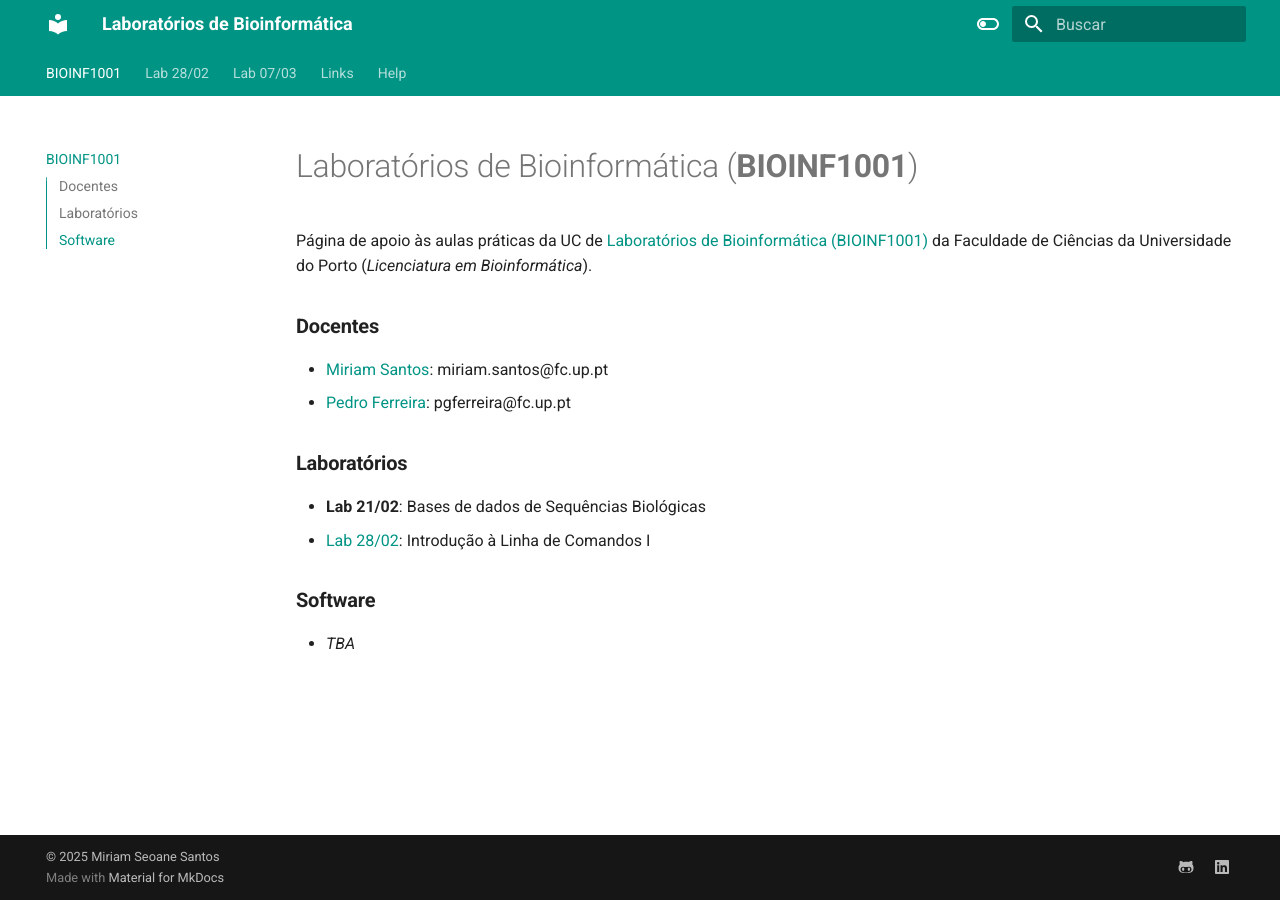
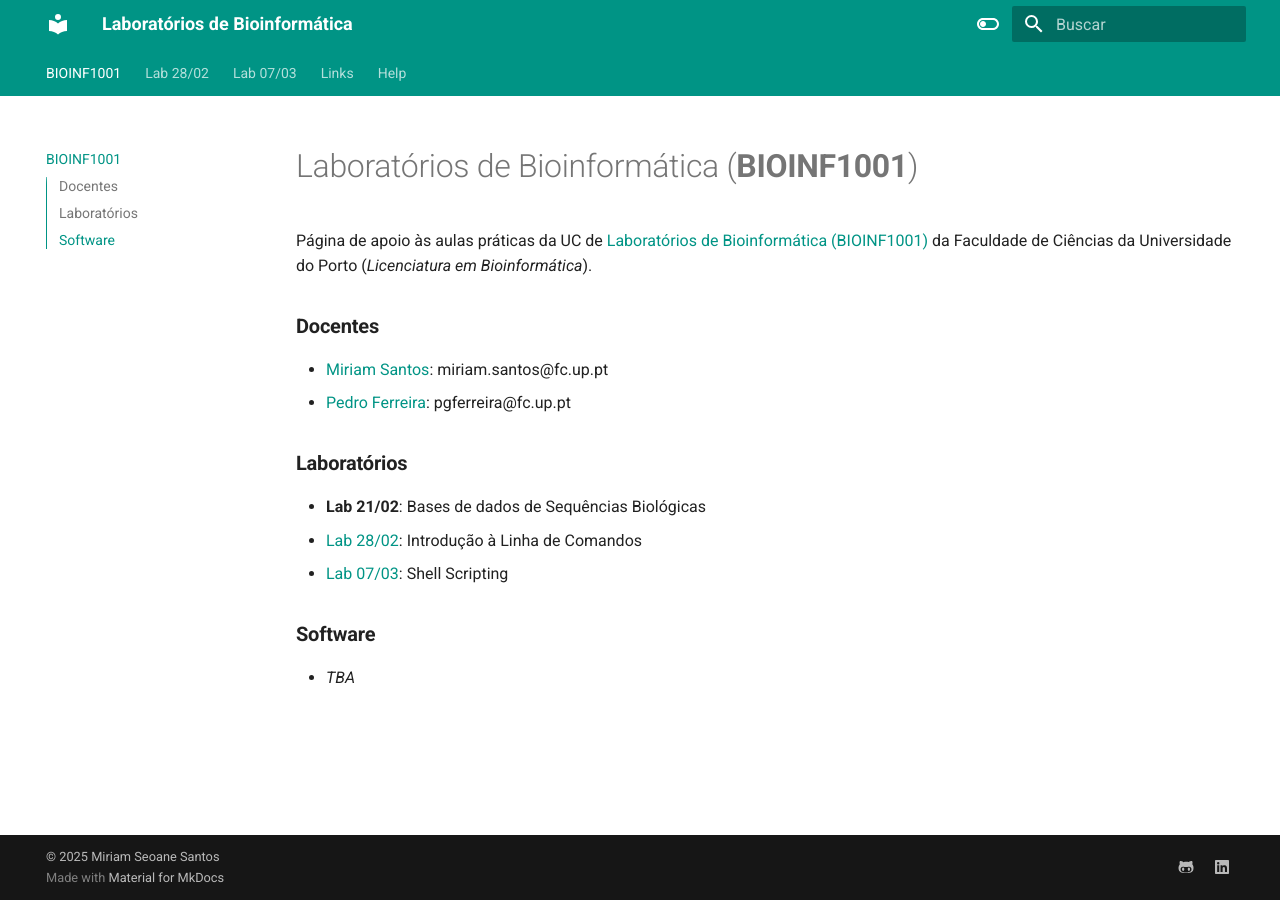
Before and after one commit to miriamspsantos/bioinf-labs, an MkDocs documentation site: the page built from docs/index.md, in a window 1280 px wide. Built offline with MkDocs 1.6.1 and Material for MkDocs 9.7.7, drawn with Linux system fonts in a browser that asks for light colours.

Commit message:
docs: update index.md

```diff
--- a/docs/index.md
+++ b/docs/index.md
@@ -10,7 +10,8 @@ Página de apoio às aulas práticas da UC de [Laboratórios de Bioinformática
 
 ### **Laboratórios**
 - **Lab 21/02**: Bases de dados de Sequências Biológicas
-- [Lab 28/02](lab02/intro.md): Introdução à Linha de Comandos I
+- [Lab 28/02](lab02/intro.md): Introdução à Linha de Comandos
+- [Lab 07/03](lab03/intro.md): Shell Scripting
 
 ### **Software**
 - *TBA*
```
